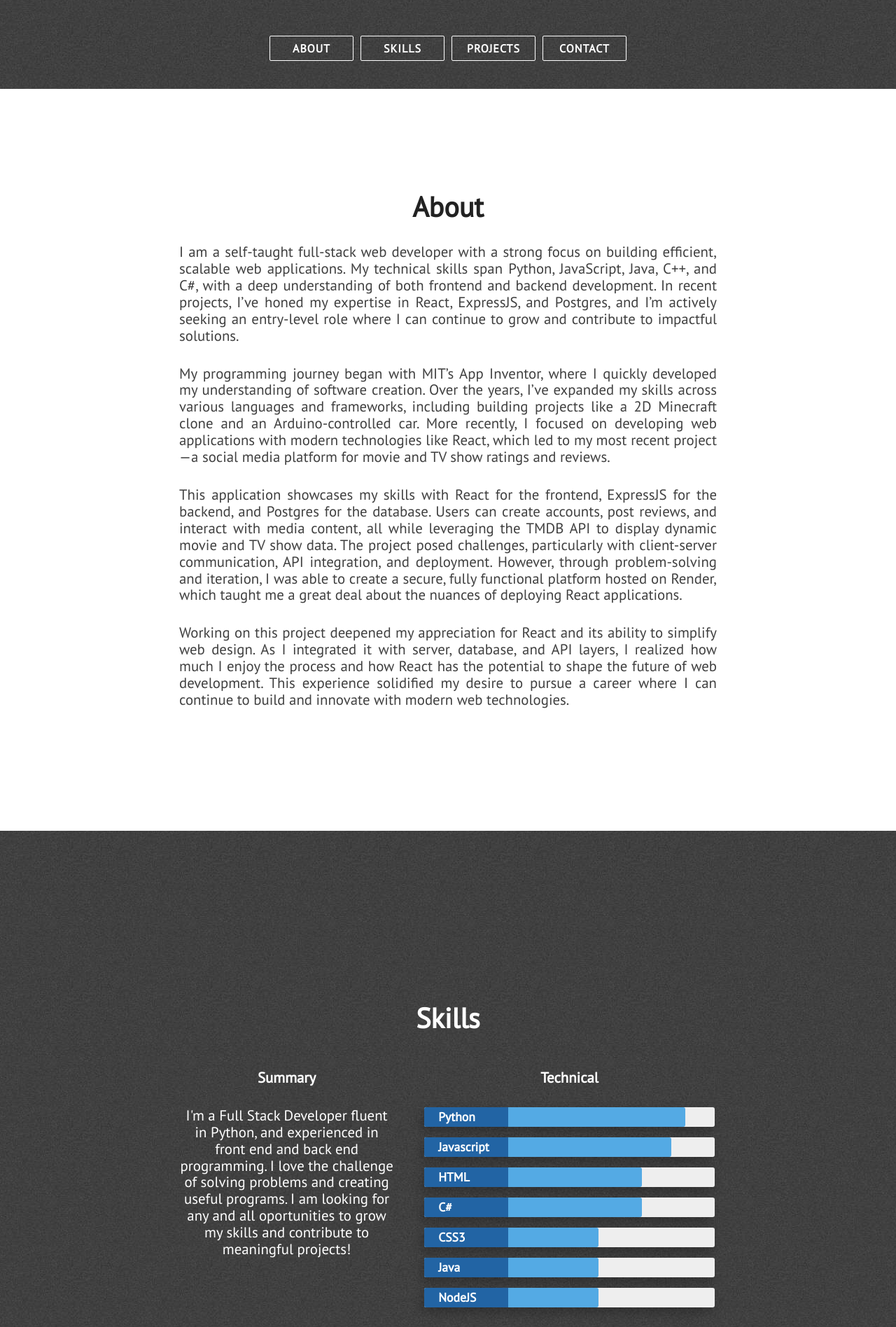
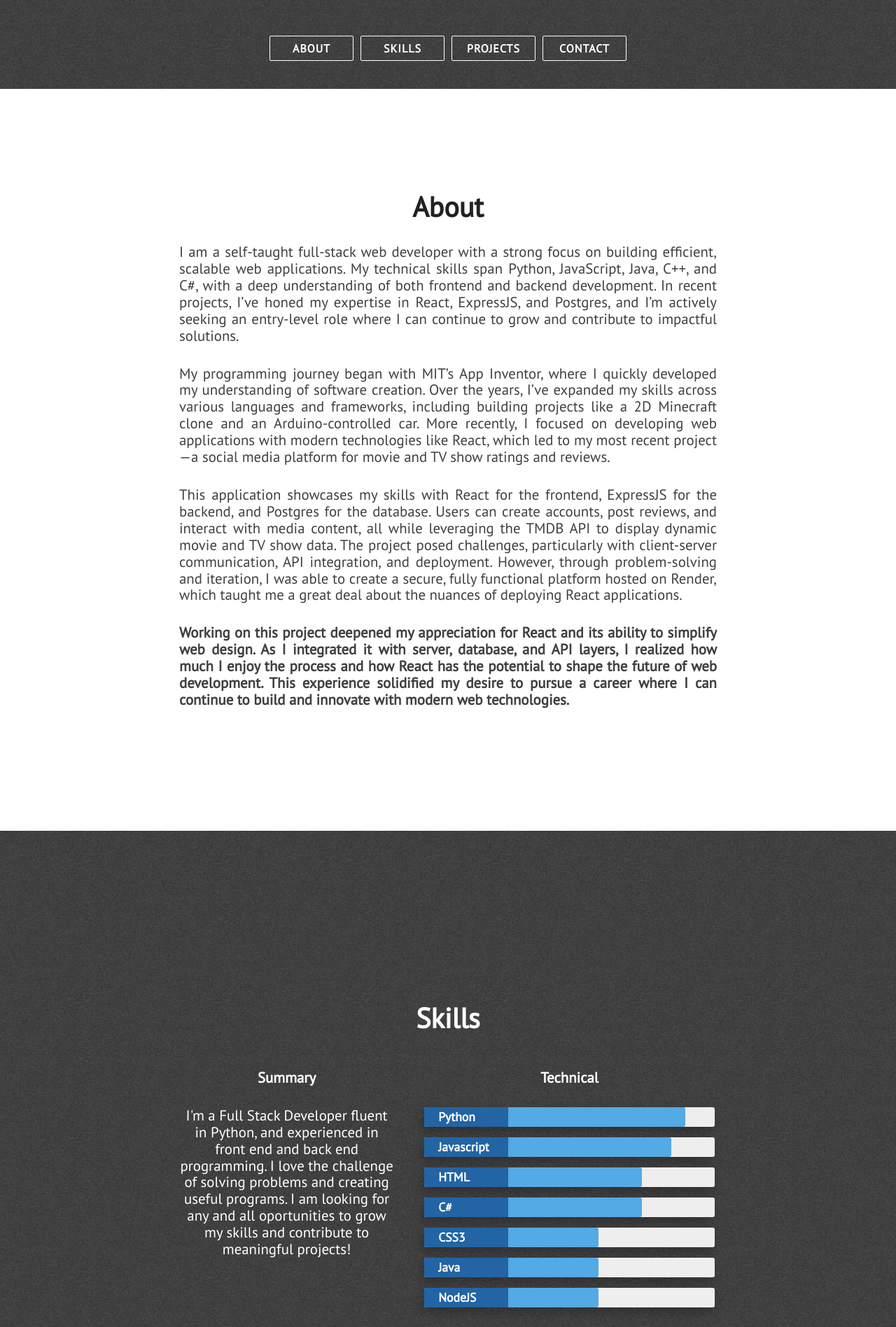
Before and after one commit to DakotaGagne/DakotaGagne.github.io, a Jekyll site: the page built from index.html, in a window 1280 px wide. Shown: the part 773-2669 px from the top of the page at 70% size. Built offline with Jekyll 4.4.1, drawn with Linux system fonts in a browser that asks for light colours; nearby versions of some CDN libraries.

Commit message:
Bolded paragraph 4 abt section

```diff
--- a/_includes/about.html
+++ b/_includes/about.html
@@ -11,8 +11,9 @@
             <p class="paragraph-text justify-text">
                 This application showcases my skills with React for the frontend, ExpressJS for the backend, and Postgres for the database. Users can create accounts, post reviews, and interact with media content, all while leveraging the TMDB API to display dynamic movie and TV show data. The project posed challenges, particularly with client-server communication, API integration, and deployment. However, through problem-solving and iteration, I was able to create a secure, fully functional platform hosted on Render, which taught me a great deal about the nuances of deploying React applications.
             </p>
-            <p class="paragraph-text justify-text">
+            <p class="paragraph-text justify-text"><b>
                 Working on this project deepened my appreciation for React and its ability to simplify web design. As I integrated it with server, database, and API layers, I realized how much I enjoy the process and how React has the potential to shape the future of web development. This experience solidified my desire to pursue a career where I can continue to build and innovate with modern web technologies.
+            </b>
             </p>
         </div>
     </section>
```
